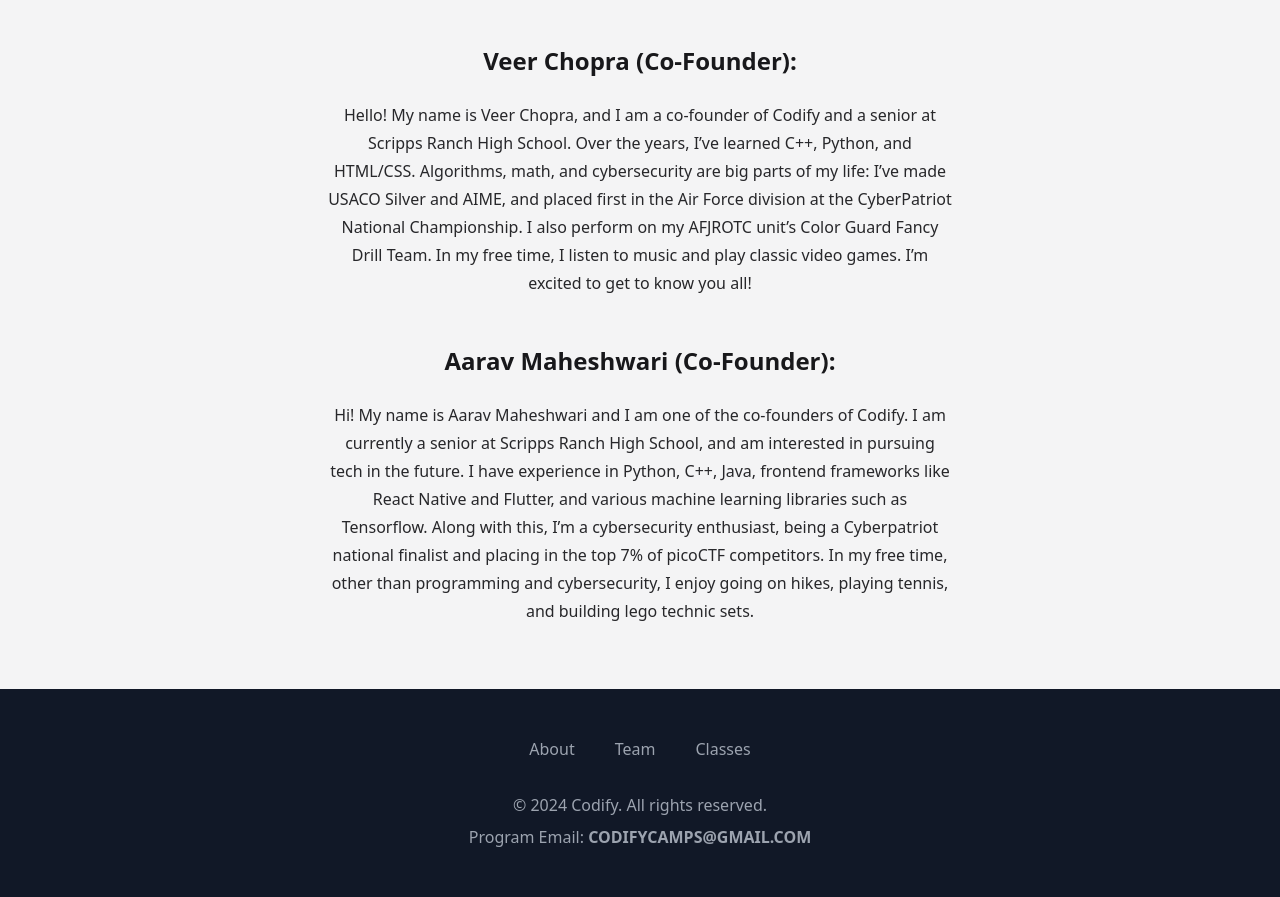
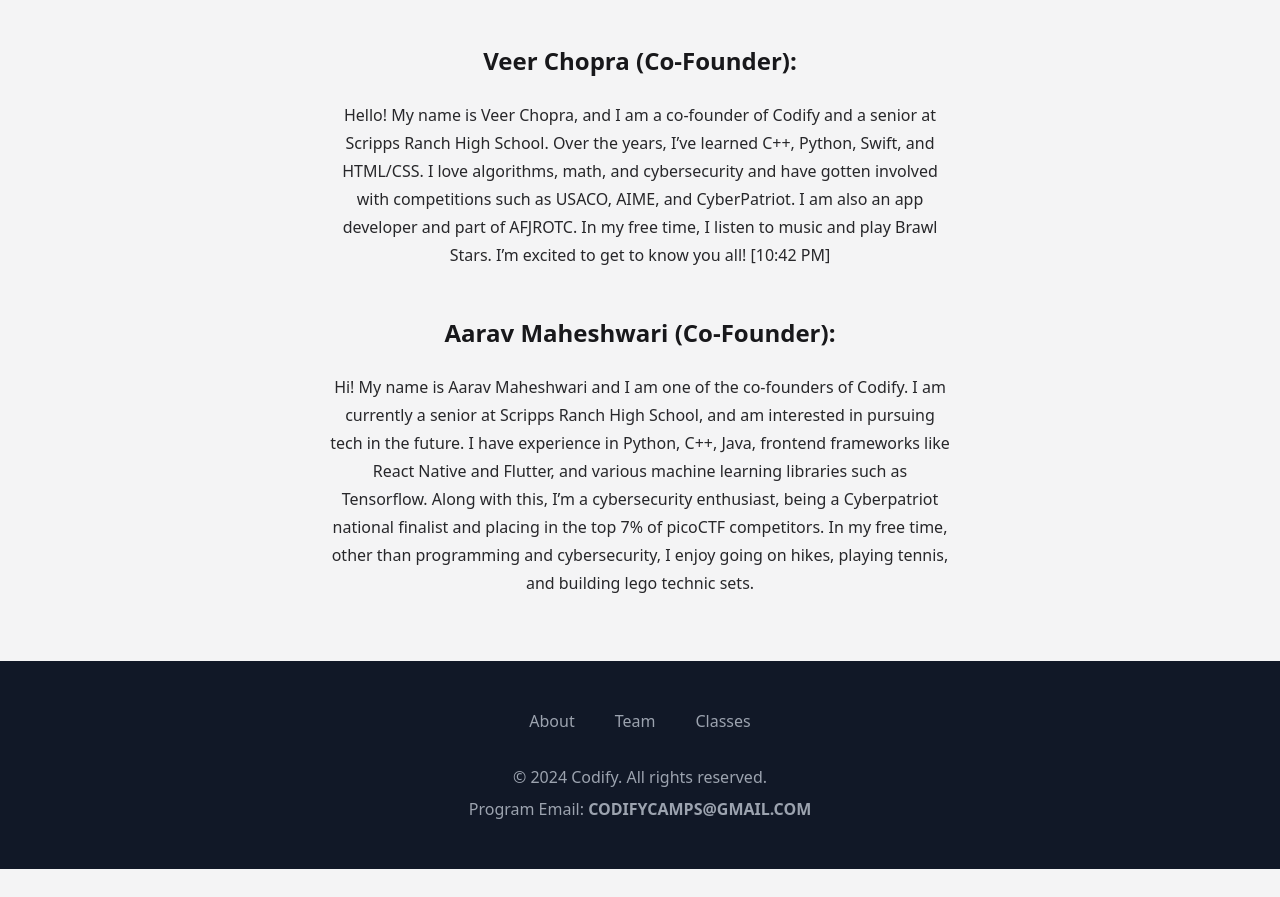
Before and after one commit to BIGBRAINZZ/codify.github.io, a plain HTML site: page prose/index.html in a window 1280 px wide. Shown: the part 840-1737 px from the top of the page. After the commit the page ends 1709 px from the top, so only its background shows below. Drawn offline with Linux system fonts and the light colour scheme.

Commit message:
Update index.html

```diff
--- a/prose/index.html
+++ b/prose/index.html
@@ -126,7 +126,9 @@
     <pre><code> Veer Chopra and Aarav Maheshwari
 </code></pre>
 <h2 id="veer-chopra-co-founder">Veer Chopra (Co-Founder):</h2>
-<p>Hello! My name is Veer Chopra, and I am a co-founder of Codify and a senior at Scripps Ranch High School. Over the years, I’ve learned C++, Python, and HTML/CSS. Algorithms, math, and cybersecurity are big parts of my life: I&rsquo;ve made USACO Silver and AIME, and placed first in the Air Force division at the CyberPatriot National Championship. I also perform on my AFJROTC unit&rsquo;s Color Guard Fancy Drill Team. In my free time, I listen to music and play classic video games. I’m excited to get to know you all!</p>
+<p>Hello! My name is Veer Chopra, and I am a co-founder of Codify and a senior at Scripps Ranch High School. Over the years, I’ve learned C++, Python, Swift, and HTML/CSS. I love algorithms, math, and cybersecurity and have gotten involved with competitions such as USACO, AIME, and CyberPatriot. I am also an app developer and part of AFJROTC. In my free time, I listen to music and play Brawl Stars. I’m excited to get to know you all!
+[10:42 PM]
+</p>
 <h2 id="aarav-maheshwari-co-founder">Aarav Maheshwari (Co-Founder):</h2>
 <p>Hi! My name is Aarav Maheshwari and I am one of the co-founders of Codify. I am currently a senior at Scripps Ranch High School, and am interested in pursuing tech in the future. I have experience in Python, C++, Java, frontend frameworks like React Native and Flutter, and various machine learning libraries such as Tensorflow. Along with this, I&rsquo;m a cybersecurity enthusiast, being a Cyberpatriot national finalist and placing in the top 7% of picoCTF competitors. In my free time, other than programming and cybersecurity, I enjoy going on hikes, playing tennis, and building lego technic sets.</p>
 
```
